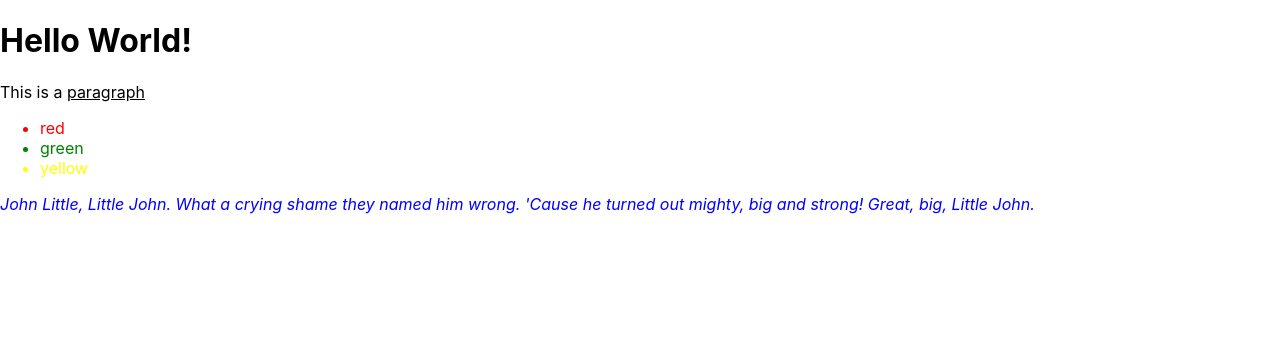
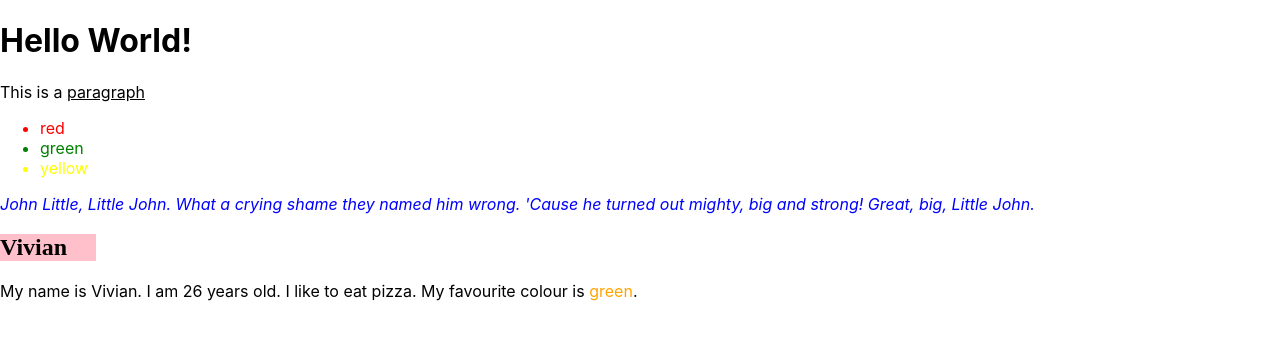
Before and after one commit to VioletViolaVi/Practicing_React, a React (Create React App) app in the folder react_practice/: page / in a window 1280 px wide. Shown: the top 340 px of the page. Built offline with nearby package versions, Linux system fonts and the light colour scheme.

Commit message:
Make IntroMe function work from its separate file.

```diff
--- a/react_practice/src/index.js
+++ b/react_practice/src/index.js
@@ -3,6 +3,8 @@ import ReactDOM from "react-dom";
 import "./index.css";
 // import App from './App'; vivian commented this out
 import reportWebVitals from "./reportWebVitals";
+
+import IntroMe from "./myPracticeFunctions/IntroMe";
 
 // vivian's functions
 function FirstTry() {
@@ -47,7 +49,7 @@ ReactDOM.render(
       <FirstTry />
       <ColourList />
       <SongPara />
-      {/* <IntroMe /> */}
+      <IntroMe />
     </div>
   </React.StrictMode>,
   document.getElementById("root")
--- /dev/null
+++ b/react_practice/src/myPracticeFunctions/IntroMe.js
@@ -0,0 +1,23 @@
+import React from "react";
+
+function IntroMe() {
+  return (
+    <div>
+      <h2
+        style={{
+          backgroundColor: "pink",
+          width: "4em",
+          fontFamily: "Times New Roman serif",
+        }}
+      >
+        Vivian
+      </h2>
+      <p>
+        My name is Vivian. I am 26 years old. I like to eat pizza. My favourite
+        colour is <span style={{ color: "orange" }}> green</span>.
+      </p>
+    </div>
+  );
+}
+
+export default IntroMe;
```
Also changed, not shown: react_practice/src/IntroMe.js (deleted, +0 -19 lines), 1 other file (tests, documents, lock files or other folders).
